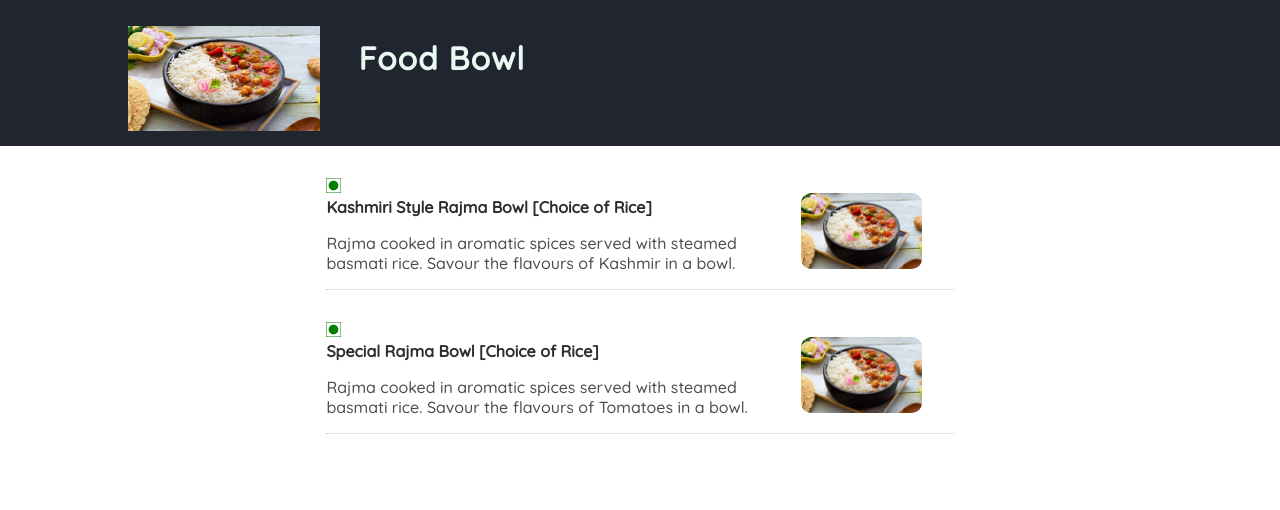
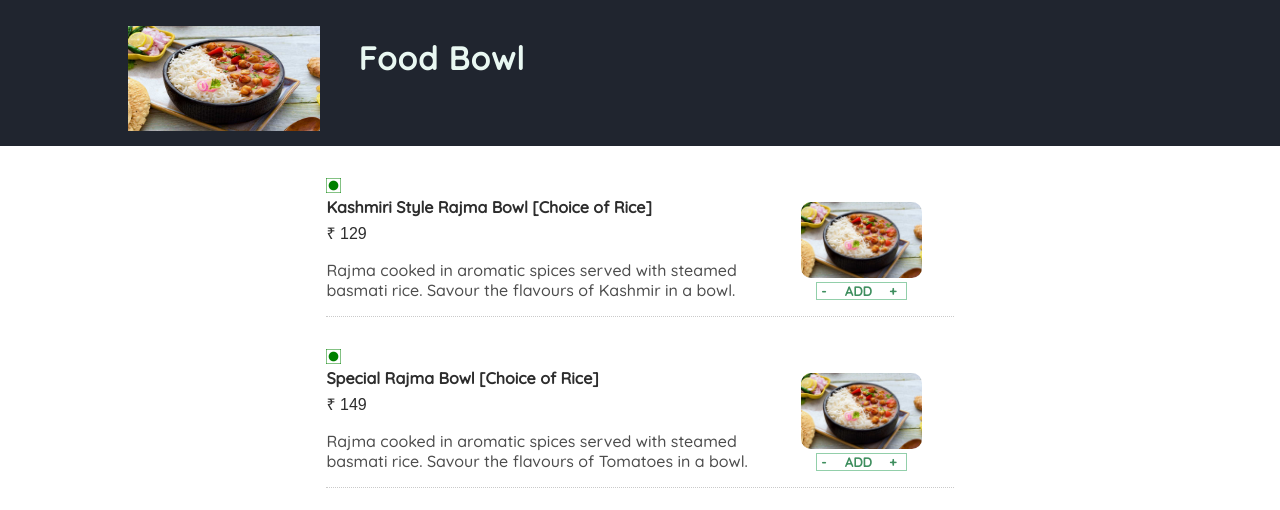
Before and after one commit to sriramgunda/orderfood, a plain HTML site: page index.html in a window 1280 px wide. Drawn offline with nearby package versions, Linux system fonts and the light colour scheme.

Commit message:
web page layout desigining

```diff
--- a/index.html
+++ b/index.html
@@ -17,22 +17,38 @@
 
 			<div class="main-body">
 				<div class='menu'>
-					<div class='menu-1'>
+					<div class='menu-category'>
 						<div class='menu-item'>
 							<div class='meu-item-text menudis'>
 								<div class='menu-item-type'><img class='menu-veglogo-img' src='static/images/vegetarian-mark-60.png' alt='veg mark'></div>
 								<div class='menu-item-name'><label>Kashmiri Style Rajma Bowl [Choice of Rice]</label></div>
+								<div class='menu-item-price'><label>&#x20B9 129</label></div>
 								<div class='menu-item-desc'><p class='menu-item-desc-p'>Rajma cooked in aromatic spices served with steamed basmati rice. Savour the flavours of Kashmir in a bowl.</p></div>
 							</div>
-							<div class='menu-item-imgstyle menudis'><img class='menu-item-img' src='static/images/bowl.jpg' alt='menu item' /></div>
+							<div class='menu-item-imgstyle menudis'>
+								<img class='menu-item-img' src='static/images/bowl.jpg' alt='menu item' />
+								<div class='menu-selected-item-quantity'>
+									<div class='menu-selected-item-quantity-minus'>-</div>
+									<div class='menu-selected-item-quantity-total'>ADD</div>
+									<div class='menu-selected-item-quantity-plus'>+</div>
+								</div>
+							</div>
 						</div>
 						<div class='menu-item'>
 							<div class='meu-item-text menudis'>
 								<div class='menu-item-type'><img class='menu-veglogo-img' src='static/images/vegetarian-mark-60.png' alt='veg mark'></div>
 								<div class='menu-item-name'><label>Special Rajma Bowl [Choice of Rice]</label></div>
+								<div class='menu-item-price'><label>&#x20B9 149</label></div>
 								<div class='menu-item-desc'><p class='menu-item-desc-p'>Rajma cooked in aromatic spices served with steamed basmati rice. Savour the flavours of Tomatoes in a bowl.</p></div>
 							</div>
-							<div class='menu-item-imgstyle menudis'><img class='menu-item-img' src='static/images/bowl.jpg' alt='menu item'></div>
+							<div class='menu-item-imgstyle menudis'>
+								<img class='menu-item-img' src='static/images/bowl.jpg' alt='menu item' />
+								<div class='menu-selected-item-quantity'>
+									<div class='menu-selected-item-quantity-minus'>-</div>
+									<div class='menu-selected-item-quantity-total'>ADD</div>
+									<div class='menu-selected-item-quantity-plus'>+</div>
+								</div>
+							</div>
 						</div>
 					</div>
 				</div>
--- a/static/css/styles.css
+++ b/static/css/styles.css
@@ -53,7 +53,7 @@ a{
 .menu{
 	margin: 1% 25%;
 }
-.menu-1, .menu-item{
+.menu-category, .menu-item{
 	width: 100%;
 	margin: 5% 0%;
 }
@@ -84,3 +84,25 @@ a{
 .menu-item-desc{
 	color: #4d4d4d;
 }
+.menu-item-price{
+	font-family: sans-serif;
+	padding-top: 1%;
+}
+.menu-selected-item-quantity-minus, .menu-selected-item-quantity-total, .menu-selected-item-quantity-plus{
+	display: inline-block;
+	text-align: center;
+}
+.menu-selected-item-quantity{
+	margin: 0 10%;
+	width: 60%;
+	border: 1px solid #92cfaa;
+	color: #3e8e5e;
+	font-size: 13px;
+	font-weight: bold;
+}
+.menu-selected-item-quantity-minus, .menu-selected-item-quantity-plus{
+	width: 15%;
+}
+.menu-selected-item-quantity-total{
+	width: 55%;
+}
```
Lines whose indentation alone changed are shown as unchanged.
